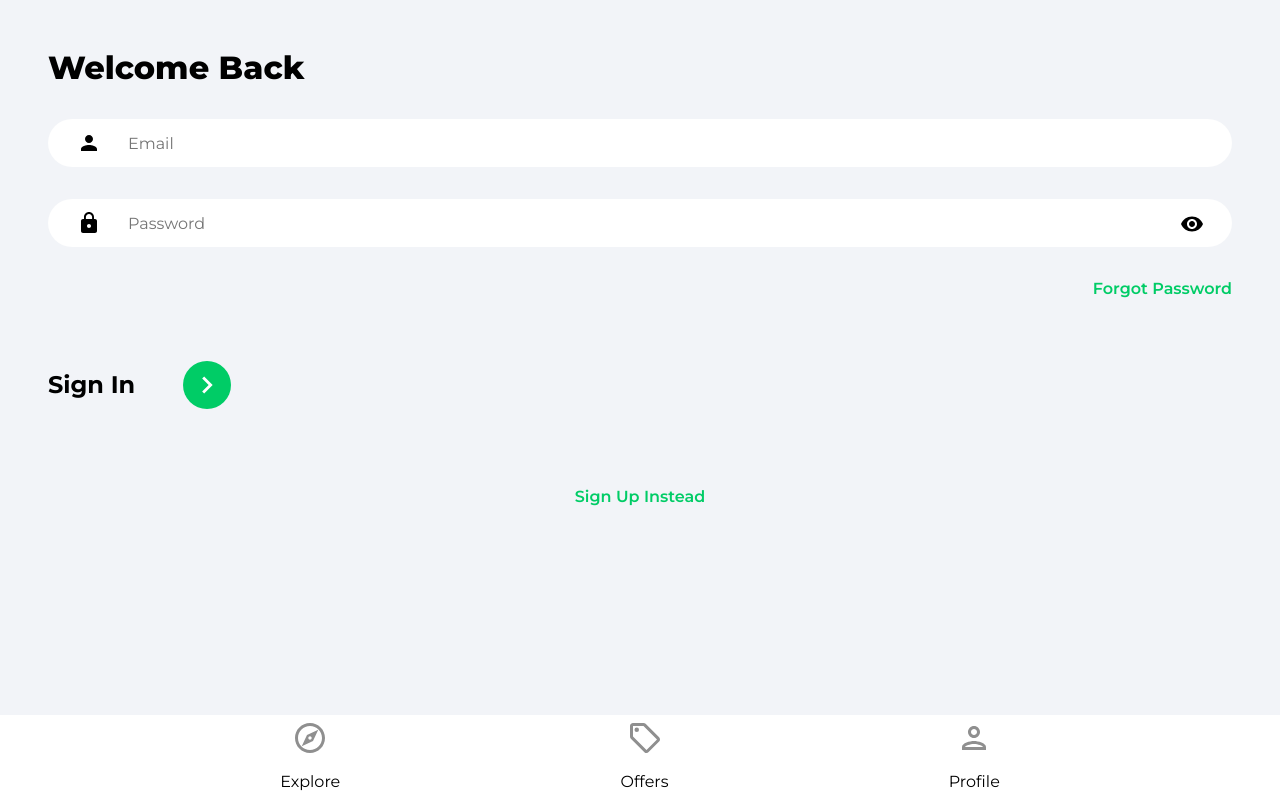
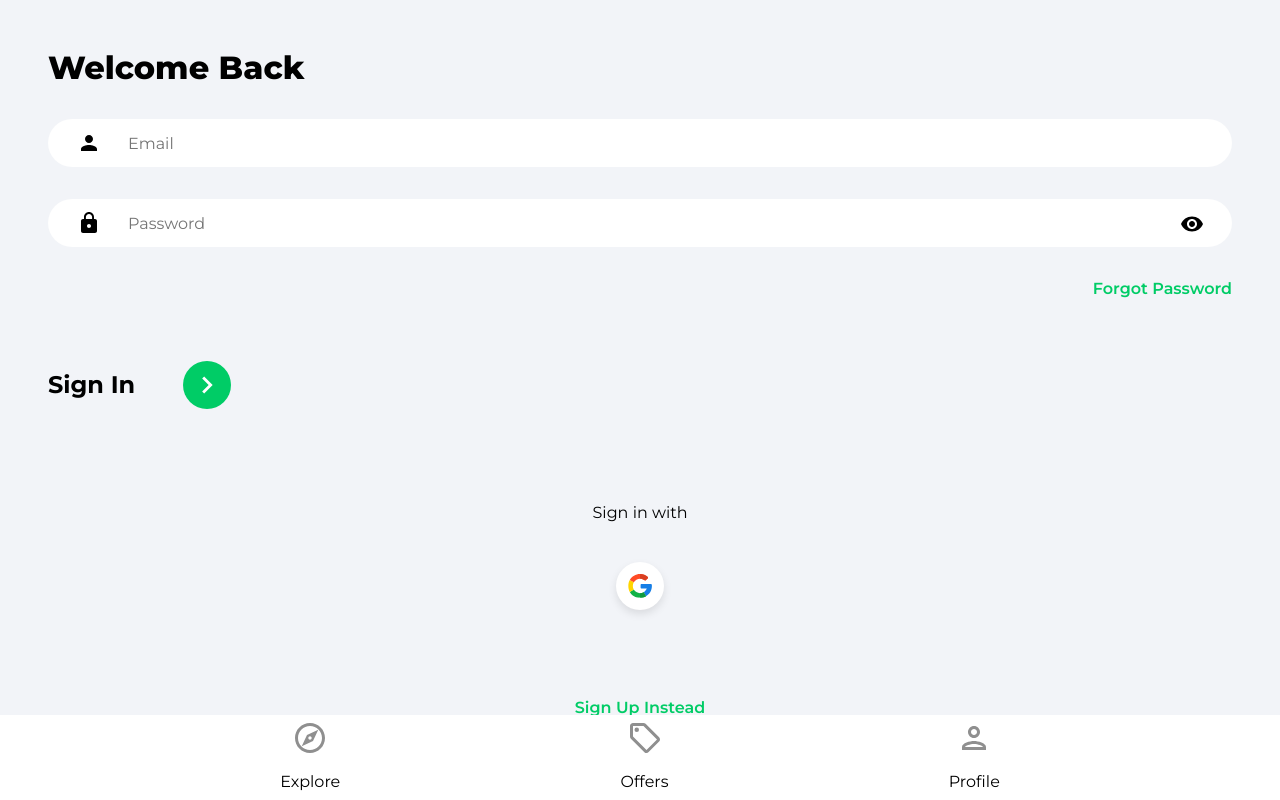
Before and after one commit to isaac-maitho/House-Marketplace, a React (Create React App) app: page /sign-in in a window 1280 px wide. Built offline with nearby package versions, Linux system fonts and the light colour scheme.

Commit message:
Google OAuth functionality

```diff
--- /dev/null
+++ b/src/components/OAuth.jsx
@@ -0,0 +1,46 @@
+import { useLocation, useNavigate } from "react-router-dom"
+import { getAuth, signInWithPopup, GoogleAuthProvider } from 'firebase/auth'
+import { doc, getDoc, setDoc, serverTimestamp } from 'firebase/firestore'
+import { db } from '../firebase.config'
+import { toast } from "react-toastify"
+import googleIcon from '../assets/svg/googleIcon.svg'
+
+function OAuth() {
+    const navigate = useNavigate()
+    const location = useLocation()
+
+    const onGoogleClick = async () =>{
+        try {
+            const auth = getAuth()
+            const provider = new GoogleAuthProvider()
+            const result = await signInWithPopup(auth, provider)
+            const user = result.user
+
+            //check for user
+            const docRef = doc(db, 'users', user.uid)
+            const docSnap = getDoc(docRef)
+
+            //if user does not exist, create user
+            if(!docSnap.exists()) {
+               await setDoc(doc(db, 'users', user.uid),{
+                name: user.displayName,
+                email: user.email,
+                timeStamp: serverTimestamp()
+               })
+            }
+            navigate('/')
+        } catch (error) {
+            toast.error('Could not authenticate with Google')
+        }
+    }
+  return (
+    <div className="socialLogin">
+        <p>Sign {location.pathname === '/sign-up' ? 'up' : 'in'} with</p>
+        <button className="socialIconDiv" onClick={onGoogleClick}>
+            <img className="socialIconImg" src={googleIcon} alt="google" />
+        </button>
+    </div>
+  )
+}
+
+export default OAuth
--- a/src/pages/SignIn.jsx
+++ b/src/pages/SignIn.jsx
@@ -2,8 +2,10 @@ import { useState } from "react"
 import { toast } from "react-toastify"
 import { Link, useNavigate } from "react-router-dom"
 import { getAuth, signInWithEmailAndPassword } from 'firebase/auth'
+import OAuth from "../components/OAuth"
 import { ReactComponent as ArrowRightIcon } from '../assets/svg/keyboardArrowRightIcon.svg'
 import visibilityIcon from '../assets/svg/visibilityIcon.svg'
+
 
 function SignIn() {
 
@@ -78,7 +80,9 @@ function SignIn() {
                 </button>
               </div>
           </form>
-          {/*google OAuth */}
+
+          <OAuth />
+
           <Link to='/sign-up' className="registerLink"> Sign Up Instead</Link>
         </main>
       </div>
--- a/src/pages/SignUp.jsx
+++ b/src/pages/SignUp.jsx
@@ -4,6 +4,7 @@ import { toast } from "react-toastify"
 import { getAuth, createUserWithEmailAndPassword, updateProfile } from 'firebase/auth'
 import { doc, setDoc, serverTimestamp } from 'firebase/firestore'
 import { db } from '../firebase.config'
+import OAuth from "../components/OAuth"
 import { ReactComponent as ArrowRightIcon } from '../assets/svg/keyboardArrowRightIcon.svg'
 import visibilityIcon from '../assets/svg/visibilityIcon.svg'
 
@@ -56,7 +57,7 @@ function SignUp() {
         <header>
           <p className="pageHeader">Welcome Back</p>
         </header>
-
+          <main>
           <form onSubmit={onSubmit}>
           <input type="text"
               className="nameInput"
@@ -97,8 +98,10 @@ function SignUp() {
                 </button>
               </div>
           </form>
-          {/*google OAuth */}
+          <OAuth />
+
           <Link to='/sign-in' className="registerLink"> Sign In Instead</Link>
+        </main>
       </div>
     </>
   )
```
